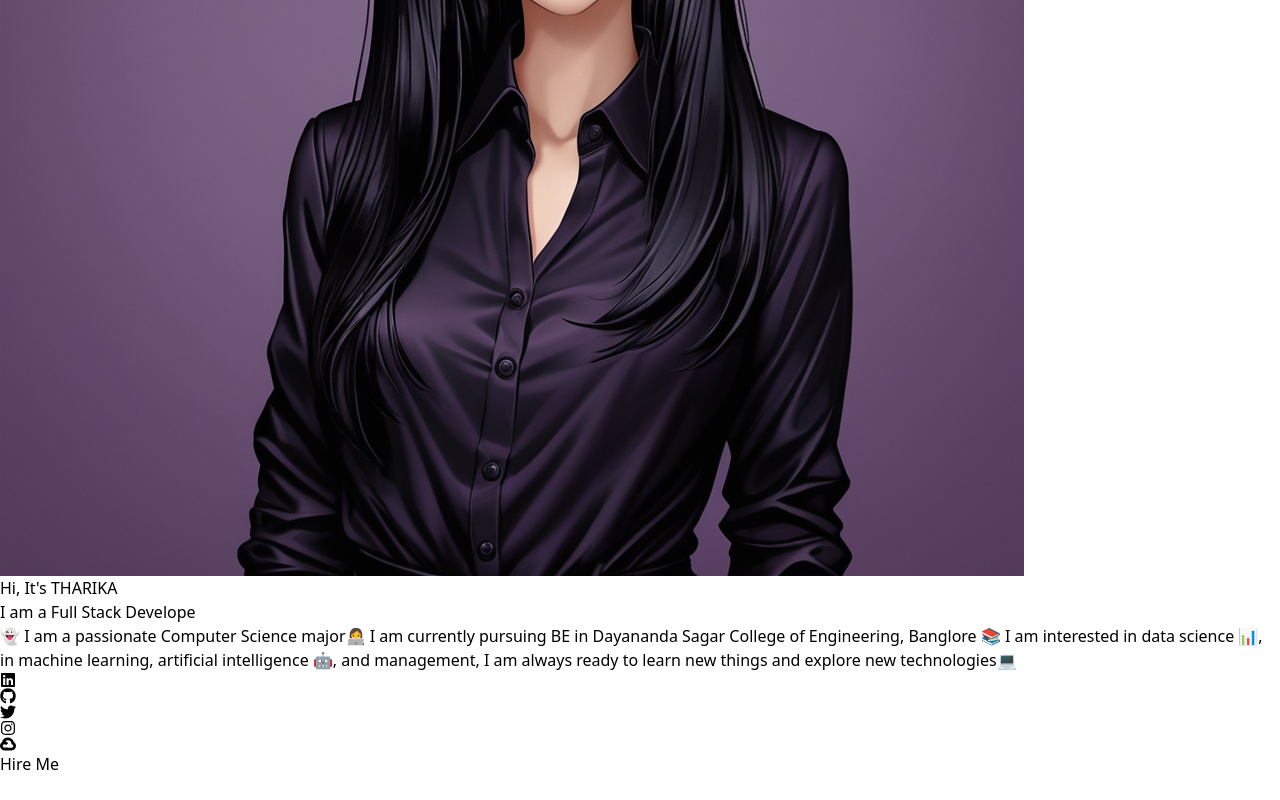
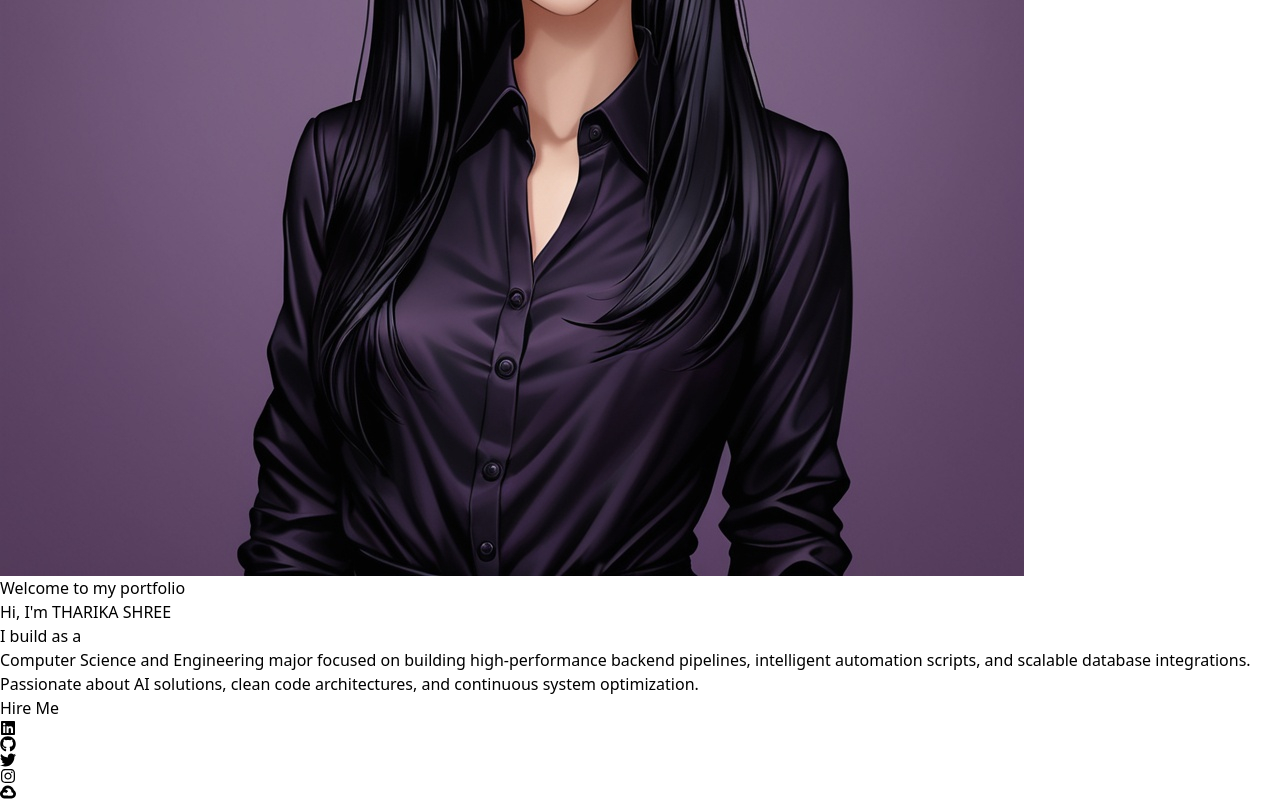
Before and after one commit to tharikashree/Portfolio, a React (Vite) app: page / in a window 1280 px wide. Shown: the part 496-1296 px from the top of the page. Before the commit the page ends 1272 px from the top, so only its background shows below. Built offline with nearby package versions, Linux system fonts and the light colour scheme.

Commit message:
Refactor Home component layout and styles
Updated layout and styling for the Home component. Modified the hero section and improved the introduction typography.

```diff
--- a/src/components/Home.jsx
+++ b/src/components/Home.jsx
@@ -7,48 +7,62 @@ import Header from "./Header";
 
 const Home = () => {
     return (
-        <div className="bg-black text-white h-[120vh]">
+        <div className="bg-neutral-950 text-neutral-100 min-h-screen font-sans selection:bg-purple-500 selection:text-black flex flex-col">
             <Header />
-            <section className="flex flex-col md:flex-row items-center justify-center min-h-screen px-6">
-                <div className="md:w-1/2 flex justify-center">
-                    <img
-                        src={Img}
-                        alt="Tharika"
-                        className="rounded-full mt-2 w-48 sm:w-64 md:w-80 lg:w-[350px] xl:w-[400px] shadow-lg hover:scale-110 transition duration-300 hover:shadow-[0_0_15px_3px_rgba(221,51,255,0.8)]"
-                    />
+
+            <section className="flex-1 flex flex-col md:flex-row items-center justify-center max-w-6xl mx-auto px-6 py-12 md:py-24 gap-12 w-full">
+                {/* Profile Image Box Container */}
+                <div className="w-full md:w-1/2 flex justify-center order-1 md:order-2">
+                    <div className="relative group">
+                        {/* Soft Outer Neon Backglow Effect */}
+                        <div className="absolute inset-0 rounded-full bg-gradient-to-r from-purple-500 to-fuchsia-600 opacity-20 blur-2xl group-hover:opacity-40 transition-opacity duration-500" />
+
+                        <img
+                            src={Img}
+                            alt="Tharika Shree"
+                            className="relative rounded-full object-cover w-56 sm:w-72 md:w-80 lg:w-[360px] border-2 border-neutral-800/80 shadow-2xl transition-all duration-500 ease-out group-hover:scale-105 group-hover:border-purple-500/50 group-hover:shadow-[0_0_30px_5px_rgba(168,85,247,0.3)]"
+                        />
+                    </div>
                 </div>
-                <div className="md:w-1/2 text-center md:text-left mt-6 md:mt-0">
-                    <h1 className="text-4xl sm:text-7xl font-bold mb-4">
-                        Hi, It's <span className="text-purple-400">THARIKA</span>
+
+                {/* Hero Intro Typography Column */}
+                <div className="w-full md:w-1/2 text-center md:text-left order-2 md:order-1 flex flex-col justify-center">
+                    <h2 className="text-sm font-semibold tracking-widest text-neutral-400 uppercase mb-2">
+                        Welcome to my portfolio
+                    </h2>
+
+                    <h1 className="text-4xl sm:text-6xl lg:text-7xl font-extrabold tracking-tight mb-4 leading-tight">
+                        Hi, I'm <span className="bg-clip-text text-transparent bg-gradient-to-r from-purple-400 to-fuchsia-500 inline-block py-2">THARIKA SHREE</span>
                     </h1>
-                    <h3 className="text-2xl sm:text-3xl font-semibold mb-4">
-                        I am a <span className="text-purple-400">
 
-
+                    <h3 className="text-xl sm:text-2xl md:text-3xl font-bold text-neutral-200 mb-6 min-h-[40px]">
+                        I build as a{' '}
+                        <span className="text-purple-400 border-b border-purple-500/20 pb-0.5">
                             <TypeAnimation
-                                sequence={
-                                    [
-                                        "CSE Student", 1000,
-                                        "Python Developer", 1000,
-                                        "Full Stack Developer", 1000,
-                                        "Open Source Contributor", 1000,
-                                        "AIML Enthusiast", 1000,
-                                    ]
-                                }
+                                sequence={[
+                                    "Python Developer", 1200,
+                                    "Backend Engineer", 1200,
+                                    "Full Stack Developer", 1200,
+                                    "Open Source Contributor", 1200,
+                                    "AI/ML Enthusiast", 1200,
+                                ]}
                                 speed={50}
-                                style={{ fontSize: "1re" }}
                                 repeat={Infinity}
                             />
-
-
                         </span>
                     </h3>
-                    <p className="text-sm sm:text-lg mb-6">
-                        👻 I am a passionate Computer Science major👩‍💻 I am currently pursuing BE in Dayananda Sagar College of Engineering, Banglore 📚 I am interested in data science 📊,
-                        in machine learning, artificial intelligence 🤖, and management, I am always ready to learn new things and explore new technologies💻
+
+                    <p className="text-neutral-400 text-sm sm:text-base md:text-lg leading-relaxed mb-8 max-w-xl">
+                        Computer Science and Engineering major focused on building high-performance backend pipelines, intelligent automation scripts, and scalable database integrations. Passionate about AI solutions, clean code architectures, and continuous system optimization.
                     </p>
-                    <Socials></Socials>
-                    <Button text="Hire Me" href="/contact"></Button>
+
+                    {/* Action Row */}
+                    <div className="flex flex-col sm:flex-row items-center justify-center md:justify-start gap-6">
+                        <Button text="Hire Me" href="/contact" />
+                        <div className="transform scale-110">
+                            <Socials />
+                        </div>
+                    </div>
                 </div>
             </section>
         </div>
```
